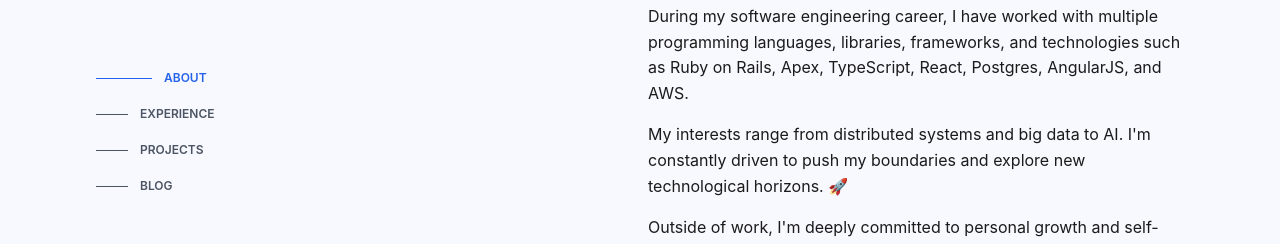
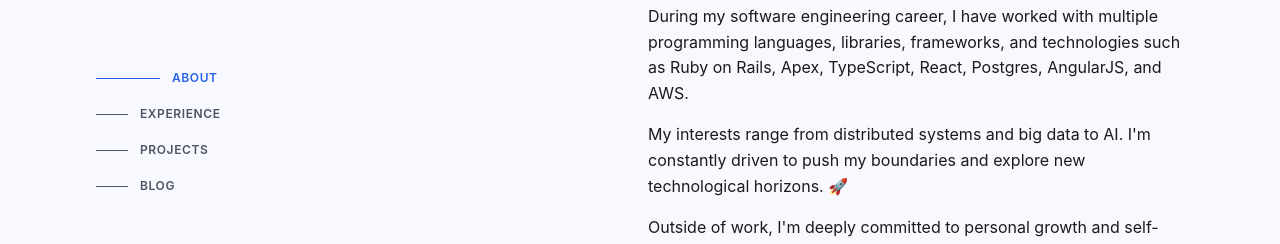
Before and after one commit to Sabbir256/sabbir256.github.io, a React (Vite) app: page / in a window 1280 px wide. Shown: the part 252-496 px from the top of the page. Built offline with nearby package versions, Linux system fonts and the light colour scheme.

Commit message:
increase letter spacing for nav links

```diff
--- a/src/components/Navbar.tsx
+++ b/src/components/Navbar.tsx
@@ -68,8 +68,8 @@ function getLinkClass() {
 function NavLink({ title }: { title: string }) {
   return (
     <>
-      <span className="w-8 h-[1px] bg-gray-600 block group-hover:w-14 transition-[width] group-hover:bg-blue-600 group-[.active]:bg-blue-600 group-[.active]:w-14"></span>
-      <span className="group-hover:text-blue-600 group-[.active]:text-blue-600">
+      <span className="w-8 h-[1px] bg-gray-600 block group-hover:w-16 transition-[width] group-hover:bg-blue-600 group-[.active]:bg-blue-600 group-[.active]:w-16"></span>
+      <span className="group-hover:text-blue-600 group-[.active]:text-blue-600 tracking-wider">
         {title}
       </span>
     </>
```
